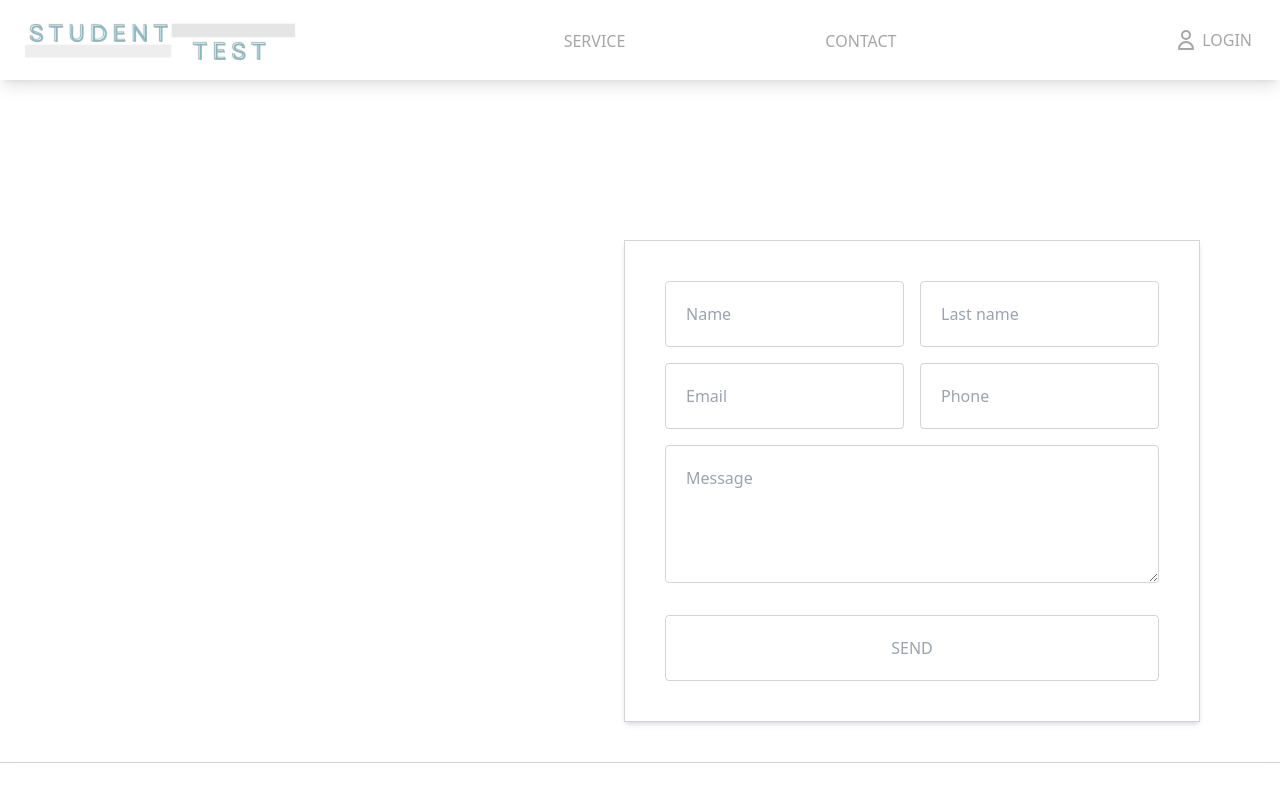
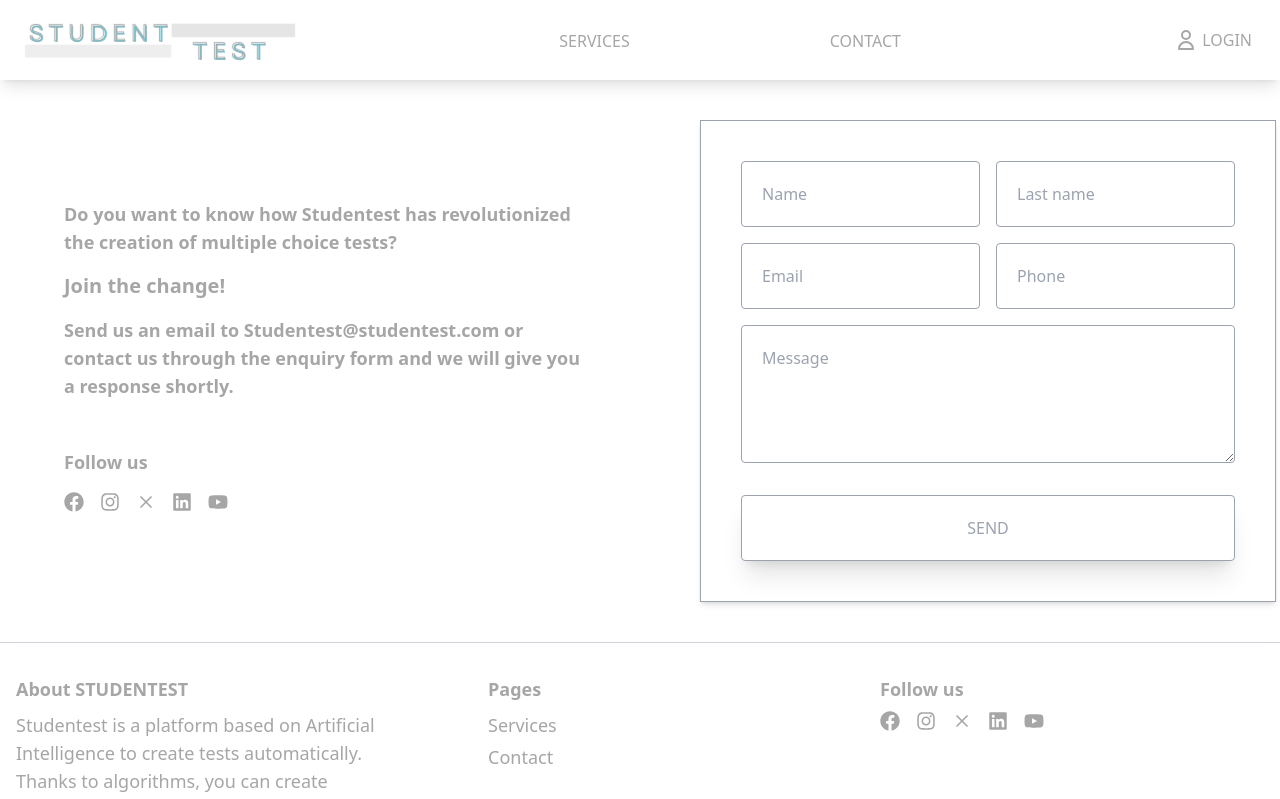
Before and after one commit to pilimuino/Studentest, a React (Vite) app: page /contact in a window 1280 px wide. Shown: the top 799 px of the page. Built offline with nearby package versions, Linux system fonts and the light colour scheme; a web font is replaced by a local one.

Commit message:
[ST-25]feat:ST-37 Add contact information text and modify margins in Privacy, Terms of Use and Cookies

```diff
--- a/src/components/contact/ContactForm.jsx
+++ b/src/components/contact/ContactForm.jsx
@@ -1,39 +1,39 @@
 const ContactForm = () => {
     return (
-        <div className="max-w-xl min-h-[450px] p-10 border border-gray-300 rounded-md shadow-md mt-40 mb-10 ml-auto mr-20">
+        <div className="max-w-xl min-h-[450px] p-10 border border-gray-400 rounded-md shadow-md flex-grow">
             <form className="grid grid-cols-1 gap-4">
                 <div className="grid grid-cols-2 gap-4">
                     <input
                         type="text"
                         placeholder="Name"
-                        className="w-full p-5 border border-gray-300 rounded focus:outline-none focus:border-gray-400"
+                        className="w-full p-5 border border-gray-400 rounded focus:outline-none focus:border-gray-400"
                     />
                     <input
                         type="text"
                         placeholder="Last name"
-                        className="w-full p-5 border border-gray-300 rounded focus:outline-none focus:border-gray-400"
+                        className="w-full p-5 border border-gray-400 rounded focus:outline-none focus:border-gray-400"
                     />
                 </div>
                 <div className="grid grid-cols-2 gap-4">
                     <input
                         type="email"
                         placeholder="Email"
-                        className="w-full p-5 border border-gray-300 rounded focus:outline-none focus:border-gray-400"
+                        className="w-full p-5 border border-gray-400 rounded focus:outline-none focus:border-gray-400"
                     />
                     <input
                         type="tel"
                         placeholder="Phone"
-                        className="w-full p-5 border border-gray-300 rounded focus:outline-none focus:border-gray-400"
+                        className="w-full p-5 border border-gray-400 rounded focus:outline-none focus:border-gray-400"
                     />
                 </div>
                 <textarea
                     placeholder="Message"
-                    className="w-full p-5 border border-gray-300 rounded focus:outline-none focus:border-gray-400"
+                    className="w-full p-5 border border-gray-400 rounded focus:outline-none focus:border-gray-400"
                     rows="4"
                 ></textarea>
                 <button
                     type="submit"
-                    className="w-full p-5 mt-4 text-gray-400 border border-gray-300 rounded  hover:text-secondary focus:outline-none"
+                    className="w-full p-5 mt-4 text-gray-400 border border-gray-400 rounded shadow-xl hover:text-secondary focus:outline-none"
                 >
                     SEND
                 </button>
--- a/src/components/footer/Footer.jsx
+++ b/src/components/footer/Footer.jsx
@@ -10,18 +10,18 @@
                 <div className="flex flex-col md:flex-row justify-between">
 
                     <div className="mb-6 md:mb-0 md:w-1/3 md:pr-12">
-                        <h2 className="text-[#a6a6a6] font-semibold mb-2">About STUDENTEST</h2>
-                        <p className="text-xs text-[#a6a6a6]">
+                        <h2 className="text-[#a6a6a6] text-lg font-bold mb-2">About STUDENTEST</h2>
+                        <p className="text-lg text-[#a6a6a6]">
                             Studentest is a platform based on Artificial Intelligence to create tests automatically.
                             Thanks to algorithms, you can create multiple choice tests that are always different but homogeneous in difficulty and content. In just one click!
                         </p>
                     </div>
 
                     <div className="mb-6 md:mb-0 md:w-1/3 md:px-14">
-                        <h2 className="text-[#a6a6a6] font-semibold mb-2">Pages</h2>
-                        <ul className="text-xs text-[#a6a6a6] space-y-1">
+                        <h2 className="text-[#a6a6a6] text-lg font-bold mb-2">Pages</h2>
+                        <ul className="text-lg text-[#a6a6a6] space-y-1">
                             <li>
-                                <Link to="/service" className="hover:text-[#068ca4]">Service</Link>
+                                <Link to="/service" className="hover:text-[#068ca4]">Services</Link>
                             </li>
                             <li>
                                 <Link to="/contact" className="hover:text-[#068ca4]">Contact</Link>
@@ -30,7 +30,7 @@
                     </div>
 
                     <div className="flex flex-col md:items-start md:w-1/3 md:pl-8">
-                        <h2 className="text-[#a6a6a6] font-semibold mb-2">Follow us</h2>
+                        <h2 className="text-[#a6a6a6] text-lg font-bold mb-2">Follow us</h2>
                         <div className="flex space-x-4 mb-4">
                             <Link to="/facebook" aria-label="Facebook" className="text-[#a6a6a6] hover:text-[#068ca4]">
                                 <FaFacebook size={20} />
--- a/src/components/navbar/Navbar.jsx
+++ b/src/components/navbar/Navbar.jsx
@@ -18,7 +18,7 @@
                             to="/service"
                             className="border-transparent text-[#a6a6a6] hover:border-gray-300 hover:text-[#068ca4] inline-flex items-center px-1 pt-1 border-b-2 text-sl font-medium"
                         >
-                            SERVICE
+                            SERVICES
                         </Link>
                         <Link
                             to="/contact"
--- a/src/pages/Contact.jsx
+++ b/src/pages/Contact.jsx
@@ -1,12 +1,46 @@
 import ContactForm from '@/components/contact/ContactForm';
 import React from 'react'
-
+import { FaFacebook, FaInstagram, FaLinkedin, FaYoutube } from 'react-icons/fa';
+import { FiX } from 'react-icons/fi';
+import {Link} from 'react-router-dom';
 
 const Contact = () => {
     return (
-        <div>
-        <ContactForm/>
+        <div className="flex flex-col md:flex-row md:items-strech ml-4 md:ml-8 md:gap-12 mb-6 md:mb-10 md:mt-10">
+        <div className="md:w-1/2 flex flex-col md:mt-20 mr-4 md:mr-10">
+            <p className='text-l font-semibold ml-4 md:ml-8 text-lg mr-4 md:mr-6 text-[#a6a6a6]'>
+                Do you want to know how Studentest has revolutionized the creation of multiple choice tests?
+            </p>
+            <p className='text-l font-bold ml-4 md:ml-8 md:mt-4 text-xl text-[#a6a6a6]'>
+                Join the change!
+            </p>
+            <p className='text-l font-semibold ml-4 md:ml-8  md:mt-4 mr-4 md:mr-6 text-lg text-[#a6a6a6]'>
+                Send us an email to Studentest@studentest.com or contact us through the enquiry form and we will give you a response shortly.
+            </p>
+        <h2 className="text-[#a6a6a6] font-bold ml-4 md:ml-8 md:mt-12 text-lg mb-2">Follow us</h2>
+        <div className="flex space-x-4 ml-4 md:ml-8 md:mt-2 mb-4">
+                            <Link to="/facebook" aria-label="Facebook" className="text-[#a6a6a6] hover:text-[#068ca4]">
+                                <FaFacebook size={20} />
+                            </Link>
+                            <Link to="/instagram" aria-label="Instagram" className="text-[#a6a6a6] hover:text-[#068ca4]">
+                                <FaInstagram size={20} />
+                            </Link>
+                            <Link to="x" aria-label="X" className="text-[#a6a6a6] hover:text-[#068ca4]">
+                                <FiX size={20} />
+                            </Link>
+                            <Link to="/linkedin" aria-label="LinkedIn" className="text-[#a6a6a6] hover:text-[#068ca4]">
+                                <FaLinkedin size={20} />
+                            </Link>
+                            <Link to="/youtube" aria-label="YouTube" className="text-[#a6a6a6] hover:text-[#068ca4]">
+                                <FaYoutube size={20} />
+                            </Link>
+                        </div>
         </div>
+        <div className="md:w-1/2">
+            <ContactForm />
+        </div>
+    </div>
+
     )
 }
 
--- a/src/pages/Cookies.jsx
+++ b/src/pages/Cookies.jsx
@@ -3,7 +3,7 @@
 
 const Cookies = () => {
     return (
-        <div>
+        <div className="mx-4 md:mx-19">
             <h1 className="text-xl font-bold md:mt-10 text-[#a6a6a6]">COOKIES POLICY</h1>
             <div className="mb-6 md:mb-2 md:mt-3  md:w md:pr-13">
                 <h2 className="text-l font-bold md:mt-3 text-[#a6a6a6]">WHAT ARE COOKIES?</h2>
--- a/src/pages/Privacy.jsx
+++ b/src/pages/Privacy.jsx
@@ -3,10 +3,10 @@
 
 const Privacy = () => {
     return (
-        <div>
+        <div className="mx-4 md:mx-19">
             <h1 className="text-xl font-bold md:mt-10 text-[#a6a6a6]">PRIVACY</h1>
             <h2 className='text-l font-semibold md:mt-3 text-[#a6a6a6]'>PRIVACY POLICIES:</h2>
-            <div className="mb-6 md:mb-2 md:w md:mt-2  md:pr-13">
+            <div className="mb-6 md:mb-2 md:w md:mt-2 md:pr-13">
                 <p className='text-l text-[#a6a6a6]'>Studentest respects current legislation on personal data protection, user privacy and the confidentiality and security of personal data, in accordance with the provisions of the new General Data Protection Regulation (EU Regulation 2016/679), adopting the necessary technical and organizational measures to prevent the loss, misuse, alteration, unauthorized access and theft of the personal data provided, taking into account the state of technology, the nature of the data and the risks to which they are exposed.
                 By registering a user account, the user gives his or her consent to Studentest to process his or her personal data in accordance with Spanish legislation. All the information we collect is related to providing our services.
                 Studentest will update this Data Protection Policy occasionally and in response to requirements arising from legal, regulatory or operational changes.
--- a/src/pages/TermsOfUse.jsx
+++ b/src/pages/TermsOfUse.jsx
@@ -3,7 +3,7 @@
 
 const TermsOfUse = () => {
     return (
-        <div>
+        <div className="mx-4 md:mx-19">
             <h1 className="text-xl font-bold md:mt-10 text-[#a6a6a6]">OUR TERMS AND CONDITIONS</h1>
                 <h2 className="text-xl font-bold md:mt-3 text-[#a6a6a6]">THANK YOU FOR CHOOSING Studentest</h2>
                     <p className='text-l md:mt-2 text-[#a6a6a6]'>
```
